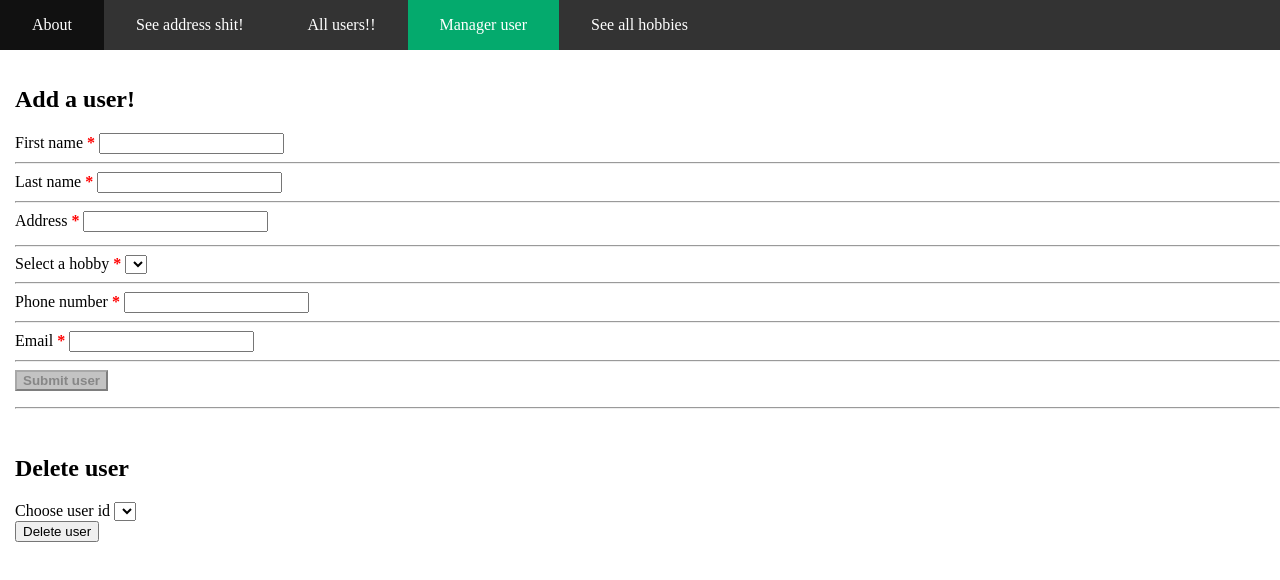
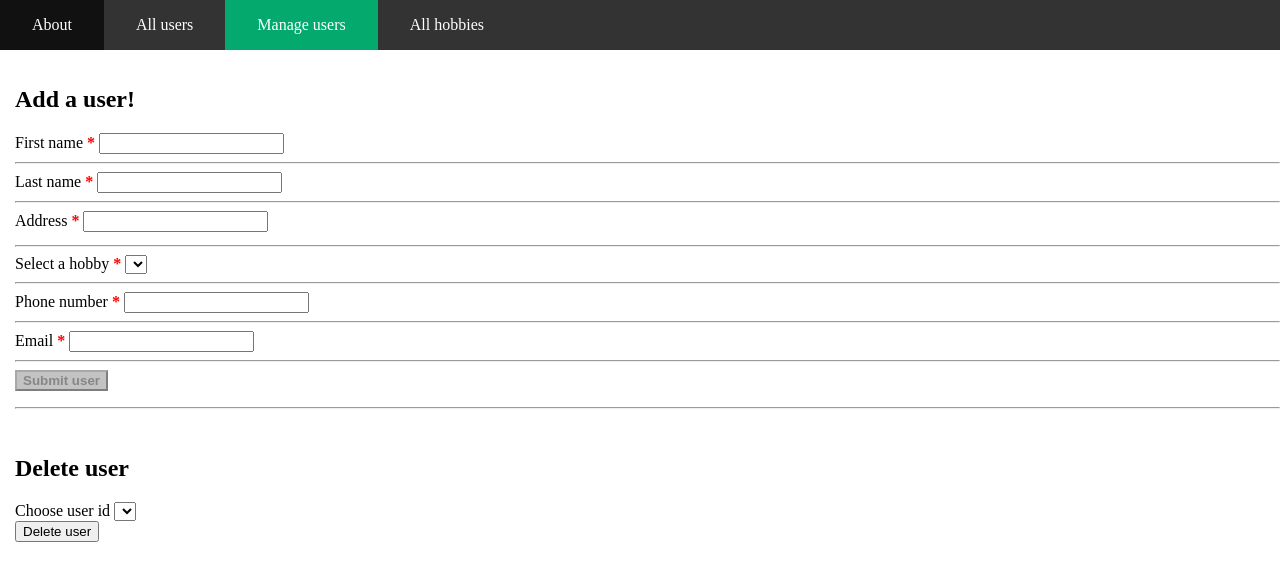
Before and after one commit to Krakkerz/KrakHeadz-FrontEnd, a plain HTML site: page index.html in a window 1280 px wide. Drawn offline with Linux system fonts and the light colour scheme; no server answers.

Commit message:
fixed dumb names smh

```diff
--- a/index.html
+++ b/index.html
@@ -27,10 +27,10 @@
   <div>
     <ul id="menu" class="menu">
       <li><a id="about" href="#">About</a></li>
-      <li><a id="seeShit" href="#">See address shit!</a></li>
-      <li><a id="allUsers" href="#">All users!!</a></li>
-      <li><a id="manageUser" href="#">Manager user</a></li>
-      <li><a id="allHobbies" href="#">See all hobbies</a></li>
+      <!--<li><a id="seeShit" href="#">See address shit!</a></li>-->
+      <li><a id="allUsers" href="#">All users</a></li>
+      <li><a id="manageUser" href="#">Manage users</a></li>
+      <li><a id="allHobbies" href="#">All hobbies</a></li>
     </ul>
   </div>
   <div id="content"></div>
```
